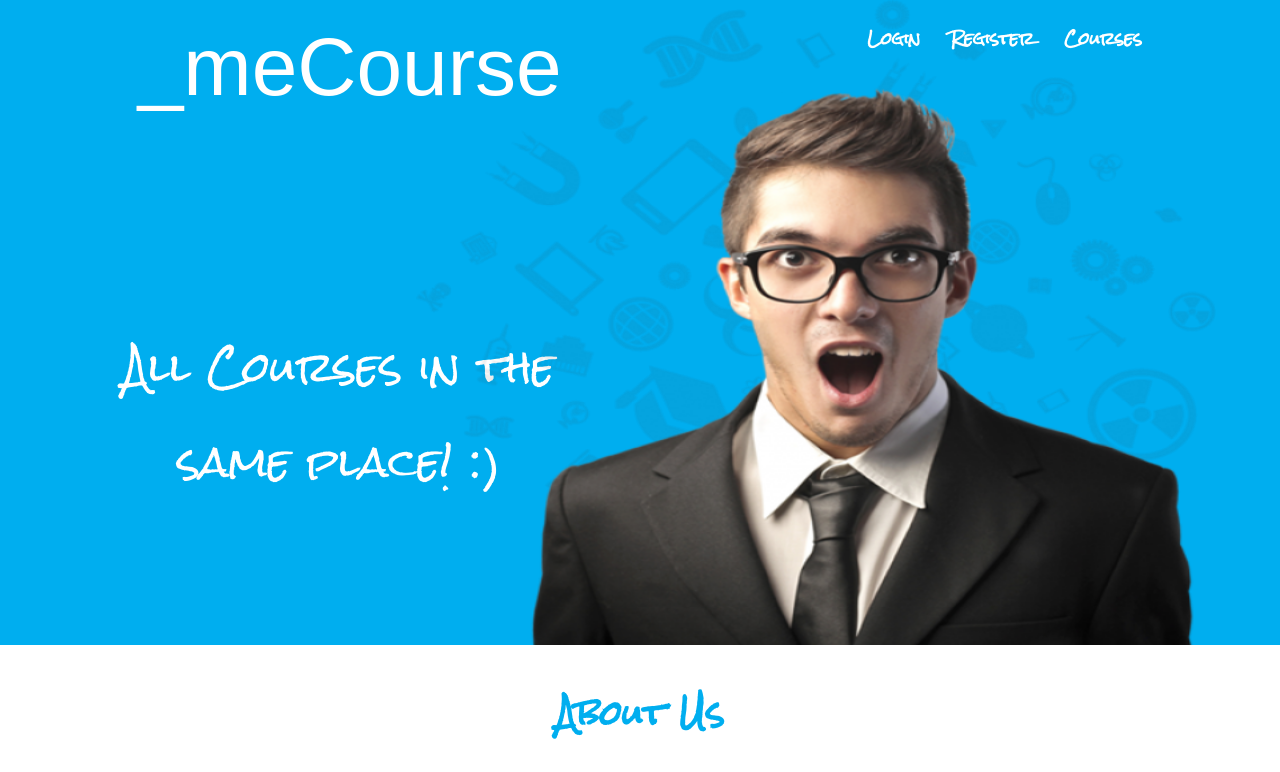
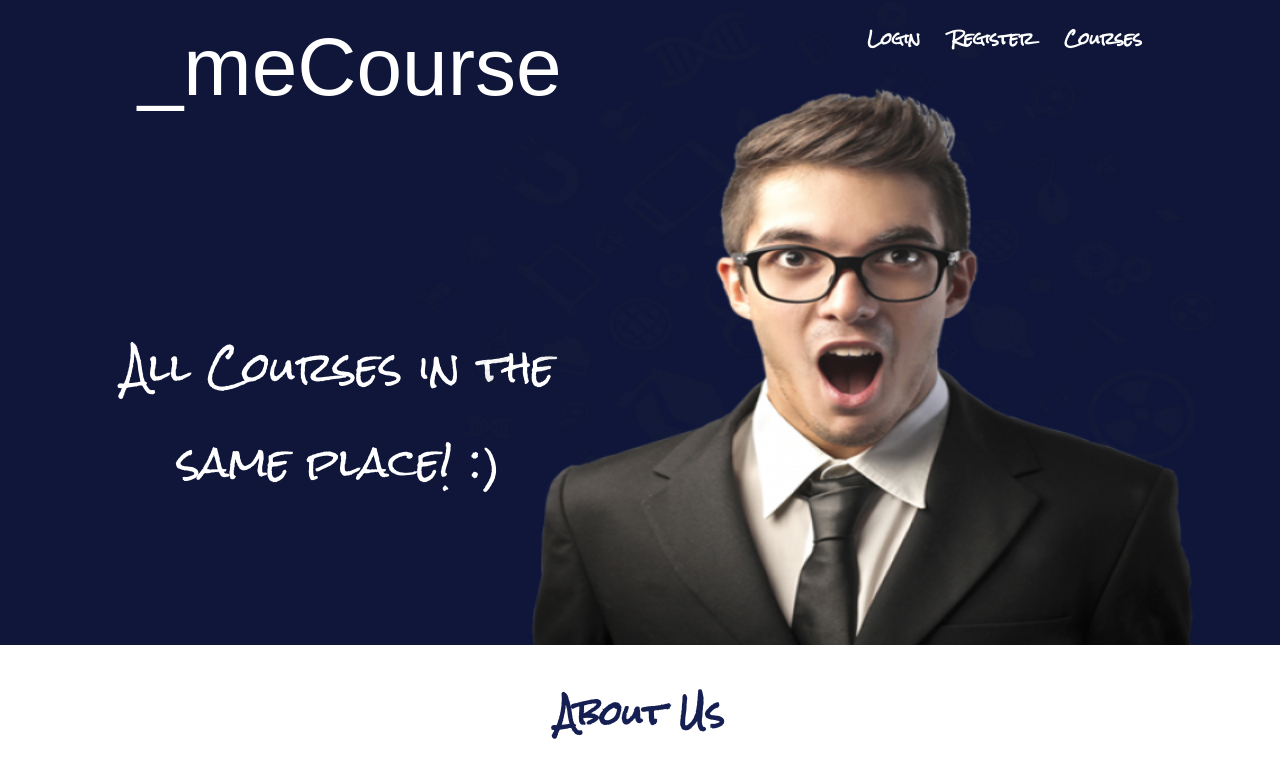
Before and after one commit to adilet-py/courses-project, a React (Create React App) app in the folder FrontEnd/: page /main in a window 1280 px wide. Shown: the top 772 px of the page. Built offline with nearby package versions, Linux system fonts and the light colour scheme; a web font is replaced by a local one.

Commit message:
some changes

```diff
--- a/FrontEnd/src/Landing/Landing.jsx
+++ b/FrontEnd/src/Landing/Landing.jsx
@@ -4,13 +4,22 @@ import styled from "styled-components";
 let HeaderBar = styled.div`
     @import url('https://fonts.googleapis.com/css?family=Akronim');
     @import url('https://fonts.googleapis.com/css?family=Rock+Salt');
-    background: url(./img/banner.gif) no-repeat center top / cover;
+    background: #151f51;
     height: 645px;
     display: flex;
     justify-content: space-around;
     flex-direction: row;
     overflow: hidden;
     z-index: 29;
+    .back {
+        background: rgba(0,0,0,0.3);
+        width: 100%;
+        height: 645px;
+        display: flex;
+        justify-content: space-around;
+        flex-direction: row;
+        overflow: hidden;
+    }
     span {
         font-family: 'Akronim', sans-serif;
         font-size: 82px;
@@ -53,7 +62,7 @@ let Section1 = styled.div`
     height: 100vh;
     text-align: center;
     h1 {
-        color: #00aeef;
+        color: #151f51;
         margin-top: 30px;
         font-family: 'Rock Salt', sans-serif;
     }
@@ -99,6 +108,7 @@ class Landing extends Component {
         return (
             <>
                 <HeaderBar>
+                    <div className="back">
                         <span>_meCourse</span>
                         <div className="text">All Courses in the same place! :)</div>
                         <div className="nav">
@@ -107,6 +117,7 @@ class Landing extends Component {
                             <a href="/courses">Courses</a>
                         </div>
                         <div className="man"></div>
+                    </div>
                 </HeaderBar>
                 <Section1>
                     <h1>About Us</h1>
```
Lines whose indentation alone changed are shown as unchanged.
